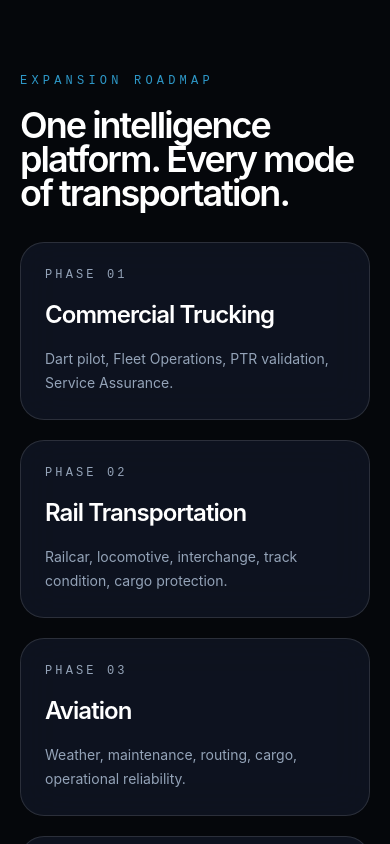
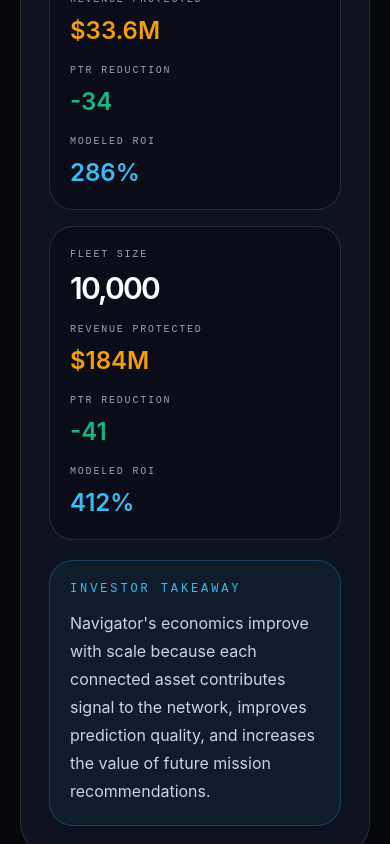
Before and after one commit to polaskimike-lab/The-Navigator-Investor-Experience, a Next.js app: page / in a window 390 px wide. Shown: the part 9580-10424 px from the top of the page. Built offline with nearby package versions, Linux system fonts and the light colour scheme.

Commit message:
Add files via upload

```diff
--- a/app/page.tsx
+++ b/app/page.tsx
@@ -5,6 +5,7 @@
 import { SphereScene } from "@/components/scenes/SphereScene";
 import { MissionCanvasScene } from "@/components/scenes/MissionCanvasScene";
 import { OptimizationScene } from "@/components/scenes/OptimizationScene";
+import { ExecutiveSimulatorScene } from "@/components/scenes/ExecutiveSimulatorScene";
 import { PTRScene } from "@/components/scenes/PTRScene";
 import { RoadmapScene } from "@/components/scenes/RoadmapScene";
 import { ClosingScene } from "@/components/scenes/ClosingScene";
@@ -20,9 +21,10 @@
       <div id="scene-4"><SphereScene /></div>
       <div id="scene-5"><MissionCanvasScene /></div>
       <div id="scene-6"><OptimizationScene /></div>
-      <div id="scene-7"><PTRScene /></div>
-      <div id="scene-8"><RoadmapScene /></div>
-      <div id="scene-9"><ClosingScene /></div>
+      <div id="scene-7"><ExecutiveSimulatorScene /></div>
+      <div id="scene-8"><PTRScene /></div>
+      <div id="scene-9"><RoadmapScene /></div>
+      <div id="scene-10"><ClosingScene /></div>
     </main>
   );
 }
--- /dev/null
+++ b/components/engines/ExecutiveSimulator.tsx
@@ -0,0 +1,76 @@
+export function ExecutiveSimulator() {
+  const fleetSizes = [
+    { label: "100", revenue: "$1.4M", ptr: "-18", roi: "144%" },
+    { label: "500", revenue: "$7.8M", ptr: "-27", roi: "210%" },
+    { label: "2,000", revenue: "$33.6M", ptr: "-34", roi: "286%" },
+    { label: "10,000", revenue: "$184M", ptr: "-41", roi: "412%" }
+  ];
+
+  return (
+    <div className="grid gap-6 lg:grid-cols-[.92fr_1.08fr]">
+      <div className="mission-panel rounded-[2rem] p-7">
+        <p className="font-mono text-xs uppercase tracking-[0.32em] text-blueIntel">
+          Executive Simulator
+        </p>
+        <h3 className="mt-5 text-4xl font-semibold leading-[.95] tracking-[-0.055em] text-white">
+          The larger the network, the more valuable the intelligence becomes.
+        </h3>
+        <p className="mt-6 leading-8 text-slate-300">
+          This simulator models how Navigator compounds value as fleet coverage grows. Revenue protected increases as PTR reduction, fuel optimization, maintenance avoidance, customer confidence, and service continuity interact.
+        </p>
+
+        <div className="mt-8 space-y-4">
+          {[
+            ["Weather severity", "High winter corridor exposure", "72%"],
+            ["Fuel volatility", "Regional diesel spread detected", "58%"],
+            ["Service sensitivity", "High-value customer commitments", "84%"]
+          ].map(([label, value, width]) => (
+            <div key={label}>
+              <div className="mb-2 flex justify-between gap-4">
+                <p className="font-mono text-xs uppercase tracking-[0.18em] text-muted">{label}</p>
+                <p className="text-sm text-slate-300">{value}</p>
+              </div>
+              <div className="h-2 overflow-hidden rounded-full bg-white/10">
+                <div className="h-full rounded-full ptr-gradient" style={{ width }} />
+              </div>
+            </div>
+          ))}
+        </div>
+      </div>
+
+      <div className="mission-panel rounded-[2rem] p-7">
+        <div className="grid gap-4">
+          {fleetSizes.map((item) => (
+            <div key={item.label} className="rounded-3xl border border-line bg-black/25 p-5">
+              <div className="grid gap-4 md:grid-cols-[110px_1fr_1fr_1fr] md:items-center">
+                <div>
+                  <p className="font-mono text-[10px] uppercase tracking-[0.18em] text-muted">Fleet size</p>
+                  <p className="mt-2 text-3xl font-semibold tracking-[-0.06em] text-white">{item.label}</p>
+                </div>
+                <div>
+                  <p className="font-mono text-[10px] uppercase tracking-[0.18em] text-muted">Revenue protected</p>
+                  <p className="mt-2 text-2xl font-semibold text-amberRisk">{item.revenue}</p>
+                </div>
+                <div>
+                  <p className="font-mono text-[10px] uppercase tracking-[0.18em] text-muted">PTR reduction</p>
+                  <p className="mt-2 text-2xl font-semibold text-greenSafe">{item.ptr}</p>
+                </div>
+                <div>
+                  <p className="font-mono text-[10px] uppercase tracking-[0.18em] text-muted">Modeled ROI</p>
+                  <p className="mt-2 text-2xl font-semibold text-blueIntel">{item.roi}</p>
+                </div>
+              </div>
+            </div>
+          ))}
+        </div>
+
+        <div className="mt-5 rounded-3xl border border-blueIntel/25 bg-blueIntel/[0.055] p-5">
+          <p className="font-mono text-xs uppercase tracking-[0.24em] text-blueIntel">Investor takeaway</p>
+          <p className="mt-3 leading-7 text-slate-300">
+            Navigator's economics improve with scale because each connected asset contributes signal to the network, improves prediction quality, and increases the value of future mission recommendations.
+          </p>
+        </div>
+      </div>
+    </div>
+  );
+}
--- a/components/layout/SceneIndex.tsx
+++ b/components/layout/SceneIndex.tsx
@@ -5,6 +5,7 @@
   "Sphere",
   "Canvas",
   "Optimization",
+  "Executive",
   "PTR",
   "Roadmap",
   "Closing"
--- /dev/null
+++ b/components/scenes/ExecutiveSimulatorScene.tsx
@@ -0,0 +1,17 @@
+import { SectionTitle } from "@/components/core/SectionTitle";
+import { ExecutiveSimulator } from "@/components/engines/ExecutiveSimulator";
+
+export function ExecutiveSimulatorScene() {
+  return (
+    <section className="mx-auto max-w-7xl px-5 py-20 md:px-8 md:py-24">
+      <SectionTitle
+        eyebrow="Executive Analytics"
+        title="Navigator turns risk reduction into board-level financial intelligence."
+        copy="The investment case is not only safety. It is revenue protected, operating cost avoided, service reliability preserved, and customer confidence strengthened."
+      />
+      <div className="mt-8">
+        <ExecutiveSimulator />
+      </div>
+    </section>
+  );
+}
```
Also changed, not shown: 1 other file (tests, documents, lock files or other folders).
